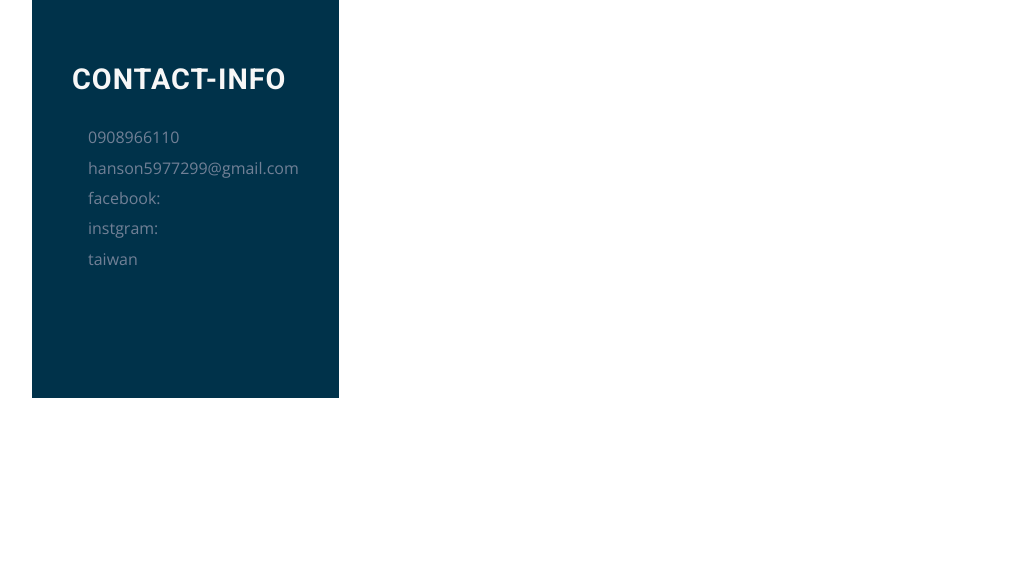
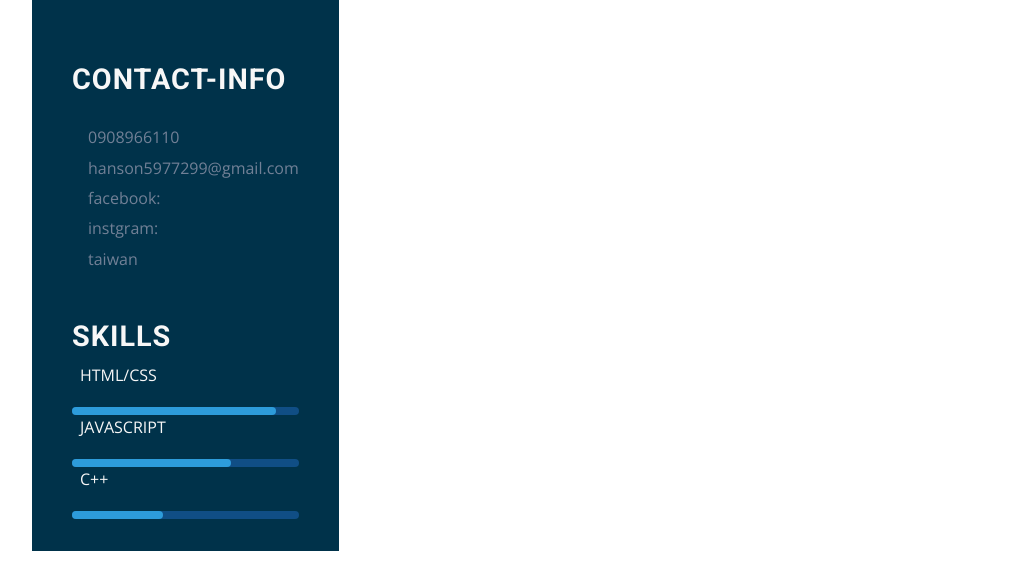
Before and after one commit to Helson0110/1111-web-demo-410350267, a plain HTML site: page demo/w09/resume_67.html in a window 1280 px wide. Shown: the part 434-1017 px from the top of the page, without its empty margins (96-1131 px from the left). Before the commit the page ends 864 px from the top, so only its background shows below. Drawn offline with nearby package versions, Linux system fonts and the light colour scheme.

Commit message:
w09-P3: Show skill section

```diff
--- a/demo/w09/css/style_67.css
+++ b/demo/w09/css/style_67.css
@@ -448,6 +448,52 @@ resume
   color: #2d9cdb;
 }
 
+.skill-title{
+  text-transform: uppercase;
+  color: #f7f7f7;
+  font-size: 1rem;
+  padding-left: 0.5rem;
+}
+
+.skill-info ul{
+  padding-top: 0.2rem;
+}
+
+.skill-info ul li{
+  display: grid;
+  grid-template-columns: 5fr 5fr;
+  justify-content: space-between;
+  align-items: center;
+}
+
+.progress-bar{
+  width: 100%;
+  height: 0.5rem;
+  background-color: #2f81ed5b;
+  position: relative;
+  border-radius: 12px;
+}
+
+.progress{
+  height: 100%;
+  position: absolute;
+  left: 0;
+  background-color: #2d9cdb;
+  border-radius: 12px;
+}
+
+.js-progress{
+  width: 70%;
+}
+
+.html-progress{
+  width: 90%;
+}
+
+.c-progress{
+  width: 40%;
+}
+
 .resume-right{
   height: 100%;
   background-color: #ffffff;
@@ -467,5 +513,4 @@ resume
   color: #718096;
   font-size: 1.1rem;
   line-height: 1.5rem;
-
 }
--- a/demo/w09/resume_67.html
+++ b/demo/w09/resume_67.html
@@ -44,6 +44,29 @@
                         </li>
                     </ul>
                 </div>
+                <div class="skills-info">
+                    <h3 class="main-title">skills</h3>
+                    <ul>
+                        <li>
+                            <p class="skill-title">html/css</p>
+                            <div class="progress-bar">
+                                <div class="progress html-progress"></div>
+                            </div>
+                        </li>
+                        <li>
+                            <p class="skill-title">javascript</p>
+                            <div class="progress-bar">
+                                <div class="progress js-progress"></div>
+                            </div>
+                        </li>
+                        <li>
+                            <p class="skill-title">C++</p>
+                            <div class="progress-bar">
+                                <div class="progress c-progress"></div>
+                            </div>
+                        </li>
+                    </ul>
+                </div>
             </div>
         </div>
         <div class="resume-right">
```
Also changed, not shown: demo/md/w09/w09_67.md (+6 -0 lines), demo/md/w09/w09-p3-1.png (added), demo/md/w09/w09-p3-2.png (added).
